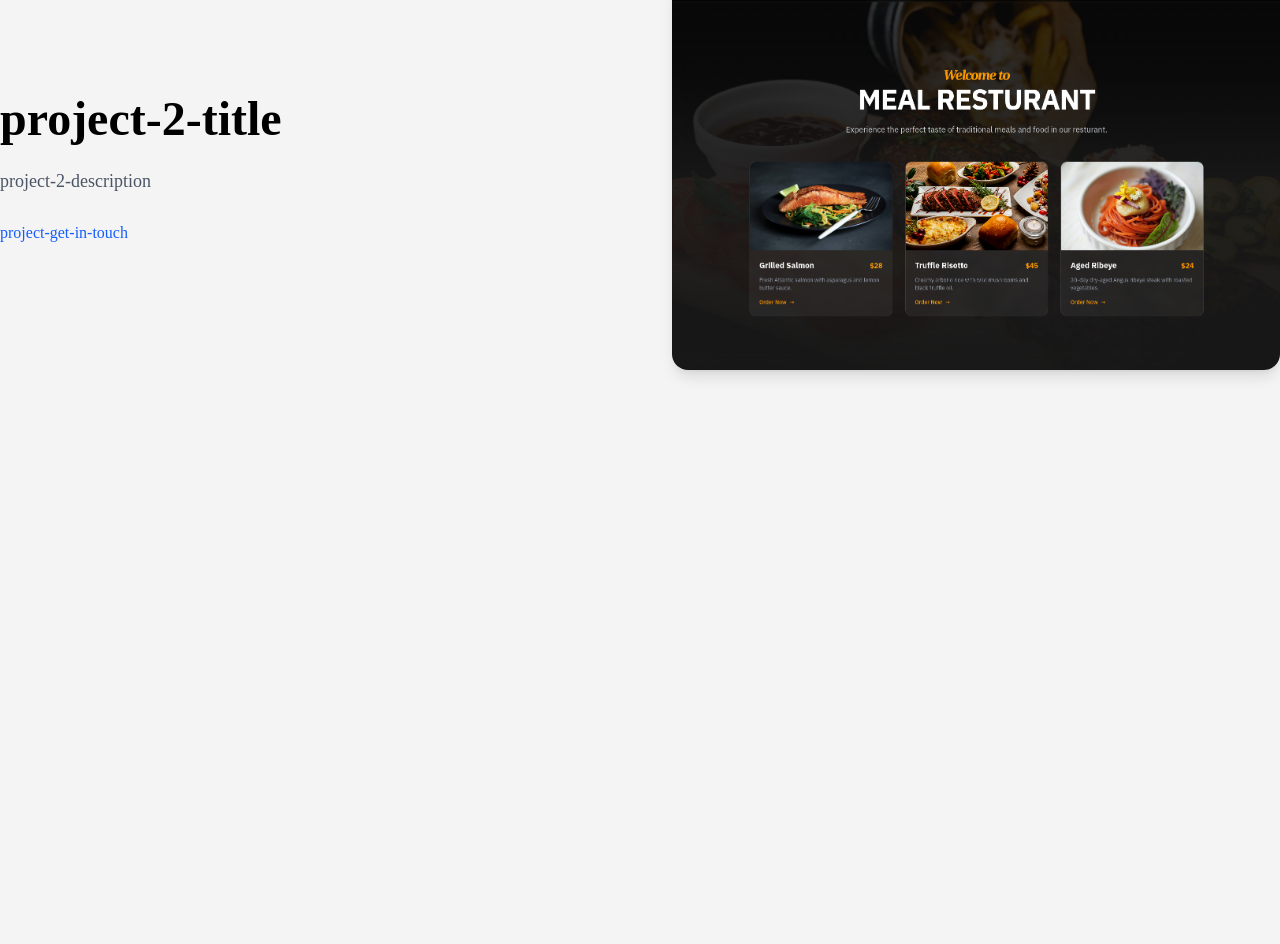
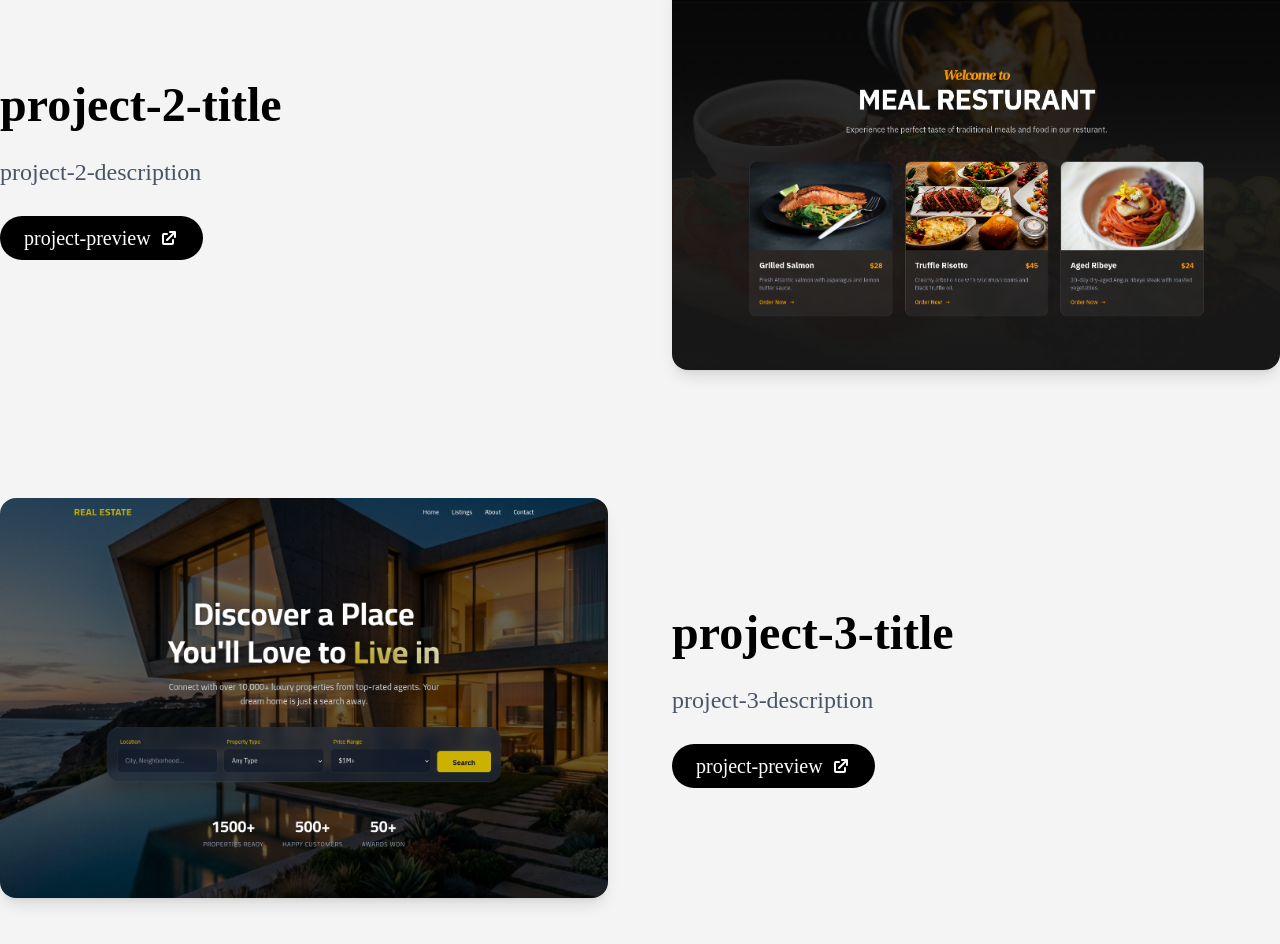
Before and after one commit to mnaggarse/portfolio, a React (Vite) app: page / in a window 1280 px wide. Shown: the part 1782-2726 px from the top of the page. Before the commit the page ends 2200 px from the top, so only its background shows below. Built offline with nearby package versions, Linux system fonts and the light colour scheme; the HTML template or start-up script is replaced by a standard one; a web font is replaced by a local one.

Commit message:
Add contact

```diff
--- a/src/App.jsx
+++ b/src/App.jsx
@@ -2,6 +2,7 @@ import { useEffect, useState } from "react";
 import { useTranslation } from "react-i18next";
 import Navbar from "./components/Navbar";
 import About from "./sections/About";
+import Contact from "./sections/Contact";
 import Home from "./sections/Home";
 import Projects from "./sections/Projects";
 
@@ -25,7 +26,7 @@ export default function App() {
   }, [i18n.language]);
 
   return (
-    <div className="px-4 md:px-12 xl:px-0 max-w-7xl mx-auto pb-12">
+    <div className="px-4 md:px-12 xl:px-0 max-w-7xl mx-auto">
       <Navbar changeLanguage={changeLanguage} />
 
       <div
@@ -34,6 +35,7 @@ export default function App() {
         <Home />
         <About />
         <Projects />
+        <Contact />
       </div>
     </div>
   );
--- a/src/components/Navbar.jsx
+++ b/src/components/Navbar.jsx
@@ -22,7 +22,9 @@ export default function Navbar({ changeLanguage }) {
 
   return (
     <nav className="md:max-w-7xl md:left-1/2 md:-translate-x-1/2 w-full fixed top-0 left-0 flex justify-between items-center p-4 border-b-2 bg-[#f4f4f4] z-10 border-gray-200">
-      <FaCentercode size={40} />
+      <a href="#home">
+        <FaCentercode size={40} />
+      </a>
 
       {/* Desktop Menu */}
       <div className="hidden md:flex justify-between items-center gap-6">
--- a/src/components/ProjectCard.jsx
+++ b/src/components/ProjectCard.jsx
@@ -1,6 +1,13 @@
 import { useTranslation } from "react-i18next";
+import { HiExternalLink } from "react-icons/hi";
 
-export default function ProjectCard({ title, description, image, reverse }) {
+export default function ProjectCard({
+  title,
+  description,
+  image,
+  link,
+  reverse,
+}) {
   const { t } = useTranslation();
   return (
     <div
@@ -13,21 +20,23 @@ export default function ProjectCard({ title, description, image, reverse }) {
         <img
           src={image}
           alt={title}
-          className="w-full h-[200px] md:h-[400px] object-cover rounded-2xl shadow-lg"
+          className={`w-full h-[200px] md:h-[400px] object-cover rounded-2xl shadow-lg hover:scale-105 duration-200 ${reverse ? "hover:rotate-4" : "hover:-rotate-4"}`}
         />
       </div>
 
       {/* Text */}
       <div>
         <h2 className="text-3xl md:text-5xl font-bold mb-3 md:mb-6">{title}</h2>
-        <p className="text-gray-600 text-lg leading-relaxed mb-3 md:mb-6">
+        <p className="text-gray-600 text-lg md:text-2xl leading-relaxed mb-3 md:mb-6">
           {description}
         </p>
         <a
-          href="#"
-          className="text-blue-600 font-medium hover:underline inline-flex items-center gap-2"
+          href={link}
+          target="_blank"
+          className="text-white bg-black px-6 py-2 rounded-full text-md md:text-xl font-medium inline-flex items-center gap-2 hover:scale-105 active:scale-95 duration-75"
         >
-          {t("project-get-in-touch")}
+          {t("project-preview")}
+          <HiExternalLink />
         </a>
       </div>
     </div>
--- a/src/data/projects.json
+++ b/src/data/projects.json
@@ -3,12 +3,21 @@
     "id": 1,
     "title": "Clinic",
     "description": "I love creating visually compelling websites and landing pages optimized for conversions. My background in development allows me to seamlessly collaborate with other developers.",
-    "image": "/images/projects/clinic.png"
+    "image": "/images/projects/clinic.png",
+    "link": "#"
   },
   {
     "id": 2,
     "title": "Resturant Landing Page",
     "description": "I have been active in app design since Apple's App Store debut in 2011, with my designs reaching over 3 million users worldwide.",
-    "image": "/images/projects/resturant.png"
+    "image": "/images/projects/resturant.png",
+    "link": "#"
+  },
+  {
+    "id": 3,
+    "title": "Real Estate Website",
+    "description": "I have been active in app design since Apple's App Store debut in 2011, with my designs reaching over 3 million users worldwide.",
+    "image": "/images/projects/real-estate.png",
+    "link": "#"
   }
 ]
--- a/src/locales/ar.json
+++ b/src/locales/ar.json
@@ -15,5 +15,13 @@
   "project-1-description": "أحب إنشاء مواقع ويب جذابة بصريًا وصفحات هبوط محسّنة للتحويلات. تتيح لي خلفيتي في البرمجيات التعاون بسلاسة مع مطورين آخرين.",
   "project-2-title": "صفحة هبوط لمطعم",
   "project-2-description": "كنت نشطًا في تصميم التطبيقات منذ ظهور متجر تطبيقات أبل في عام 2011، حيث وصلت تصميماتي لأكثر من 3 ملايين مستخدم حول العالم.",
-  "project-get-in-touch": "تواصل معي →"
+  "project-3-title": "صفحة هبوط لمطعم",
+  "project-3-description": "كنت نشطًا في تصميم التطبيقات منذ ظهور متجر تطبيقات أبل في عام 2011، حيث وصلت تصميماتي لأكثر من 3 ملايين مستخدم حول العالم.",
+  "project-preview": "معاينة",
+  "contact-title": "تواصل معي",
+  "contact-name-placeholder": "الاسم",
+  "contact-subject-placeholder": "الموضوع",
+  "contact-message-placeholder": "الرسالة",
+  "contact-send": "إرسال بريد",
+  "contact-social-media": "وسائل التواصل"
 }
--- a/src/locales/en.json
+++ b/src/locales/en.json
@@ -15,5 +15,13 @@
   "project-1-description": "I love creating visually compelling websites and landing pages optimized for conversions. My background in development allows me to seamlessly collaborate with other developers.",
   "project-2-title": "Resturant Landing Page",
   "project-2-description": "I have been active in app design since Apple's App Store debut in 2011, with my designs reaching over 3 million users worldwide.",
-  "project-get-in-touch": "Get in touch →"
+  "project-3-title": "Resturant Landing Page",
+  "project-3-description": "I have been active in app design since Apple's App Store debut in 2011, with my designs reaching over 3 million users worldwide.",
+  "project-preview": "Preview",
+  "contact-title": "Contact Me",
+  "contact-name-placeholder": "Name",
+  "contact-subject-placeholder": "Subject",
+  "contact-message-placeholder": "Message",
+  "contact-send": "Send Email",
+  "contact-social-media": "Social Media"
 }
--- a/src/sections/About.jsx
+++ b/src/sections/About.jsx
@@ -9,13 +9,13 @@ export default function About() {
         {t("about-title")}
       </h1>
       <div className="space-y-4">
-        <p className="text-xl md:text-2xl text-gray-600">
+        <p className="text-lg md:text-2xl text-gray-600">
           {t("about-paragraph-1")}
         </p>
-        <p className="text-xl md:text-2xl text-gray-600">
+        <p className="text-lg md:text-2xl text-gray-600">
           {t("about-paragraph-2")}
         </p>
-        <p className="text-xl md:text-2xl text-gray-600">
+        <p className="text-lg md:text-2xl text-gray-600">
           {t("about-paragraph-3")}
         </p>
       </div>
--- /dev/null
+++ b/src/sections/Contact.jsx
@@ -0,0 +1,113 @@
+import { useState } from "react";
+import { useTranslation } from "react-i18next";
+import { BiLogoGmail } from "react-icons/bi";
+import { FaFacebook, FaGithub, FaLinkedin, FaTelegram } from "react-icons/fa6";
+import { IoLogoWhatsapp } from "react-icons/io";
+import { IoMail } from "react-icons/io5";
+
+export default function Contact() {
+  const [name, setName] = useState("");
+  const [subject, setSubject] = useState("");
+  const [message, setMessage] = useState("");
+  const { t } = useTranslation();
+
+  const handleSubmit = (e) => {
+    e.preventDefault();
+
+    const title = encodeURIComponent(subject);
+    const body = encodeURIComponent(message);
+
+    const mailtoLink = `mailto:mnaggarse@gmail.com?subject=${title}&body=${body}`;
+
+    window.location.href = mailtoLink;
+  };
+
+  return (
+    <div id="contact" className="w-full h-screen flex items-center">
+      <div className="w-full max-w-3xl mx-auto">
+        <h1 className="text-2xl md:text-4xl font-semibold mb-8">
+          {t("contact-title")}
+        </h1>
+
+        <form className="flex flex-col gap-6" onSubmit={handleSubmit}>
+          <input
+            type="text"
+            required
+            value={name}
+            onChange={(e) => setName(e.target.value)}
+            placeholder={t("contact-name-placeholder")}
+            className="w-full bg-white border border-gray-200 rounded-2xl px-6 py-4 text-lg md:text-xl shadow-sm focus:outline-none focus:ring-3 focus:ring-gray-400 focus:border-transparent transition-all"
+          />
+          <input
+            type="text"
+            required
+            value={subject}
+            onChange={(e) => setSubject(e.target.value)}
+            placeholder={t("contact-subject-placeholder")}
+            className="w-full bg-white border border-gray-200 rounded-2xl px-6 py-4 text-lg md:text-xl shadow-sm focus:outline-none focus:ring-3 focus:ring-gray-400 focus:border-transparent transition-all"
+          />
+          <textarea
+            required
+            value={message}
+            onChange={(e) => setMessage(e.target.value)}
+            placeholder={t("contact-message-placeholder")}
+            className="w-full bg-white border border-gray-200 rounded-2xl px-6 py-4 text-lg md:text-xl shadow-sm focus:outline-none focus:ring-3 focus:ring-gray-400 focus:border-transparent transition-all resize-none h-48"
+          ></textarea>
+          <button
+            type="submit"
+            className="w-full cursor-pointer bg-black text-white px-8 py-3 rounded-full text-md md:text-xl font-medium inline-flex items-center justify-center gap-4 active:scale-95 duration-75"
+          >
+            <IoMail className="text-xl md:text-2xl" />
+            {t("contact-send")}
+          </button>
+        </form>
+
+        <div className="mt-12 mb-8 relative">
+          <hr className="border-2 border-gray-200" />
+          <p className="absolute top-1/2 left-1/2 -translate-x-1/2 -translate-y-1/2 bg-[#f4f4f4] px-4 text-gray-400">
+            {t("contact-social-media")}
+          </p>
+        </div>
+
+        <div className="flex justify-evenly items-center gap-2">
+          <a
+            href="#"
+            className="text-gray-400 hover:text-black hover:-translate-y-1 transition-all"
+          >
+            <FaFacebook className="text-3xl md:text-4xl" />
+          </a>
+          <a
+            href="#"
+            className="text-gray-400 hover:text-black hover:-translate-y-1 transition-all"
+          >
+            <FaLinkedin className="text-3xl md:text-4xl" />
+          </a>
+          <a
+            href="#"
+            className="text-gray-400 hover:text-black hover:-translate-y-1 transition-all"
+          >
+            <FaGithub className="text-3xl md:text-4xl" />
+          </a>
+          <a
+            href="#"
+            className="text-gray-400 hover:text-black hover:-translate-y-1 transition-all"
+          >
+            <FaTelegram className="text-3xl md:text-4xl" />
+          </a>
+          <a
+            href="#"
+            className="text-gray-400 hover:text-black hover:-translate-y-1 transition-all"
+          >
+            <IoLogoWhatsapp className="text-3xl md:text-4xl" />
+          </a>
+          <a
+            href="#"
+            className="text-gray-400 hover:text-black hover:-translate-y-1 transition-all"
+          >
+            <BiLogoGmail className="text-3xl md:text-4xl" />
+          </a>
+        </div>
+      </div>
+    </div>
+  );
+}
--- a/src/sections/Projects.jsx
+++ b/src/sections/Projects.jsx
@@ -6,18 +6,19 @@ export default function Projects() {
   const { t } = useTranslation();
 
   return (
-    <div id="projects" className="scroll-m-24">
+    <div id="projects" className="scroll-m-24 mb-24">
       <h1 className="text-4xl md:text-6xl font-semibold mb-6">
         {t("projects-title")}
       </h1>
 
       <div className="pt-8 space-y-24 md:space-y-32">
-        {projects.map((section, index) => (
+        {projects.map((project, index) => (
           <ProjectCard
-            key={section.id}
-            title={t(`project-${section.id}-title`)}
-            description={t(`project-${section.id}-description`)}
-            image={section.image}
+            key={project.id}
+            title={t(`project-${project.id}-title`)}
+            description={t(`project-${project.id}-description`)}
+            image={project.image}
+            link={project.link}
             reverse={index % 2 !== 0}
           />
         ))}
```
Also changed, not shown: src/sections/Home.jsx (+6 -4 lines), 1 other file (tests, documents, lock files or other folders).
